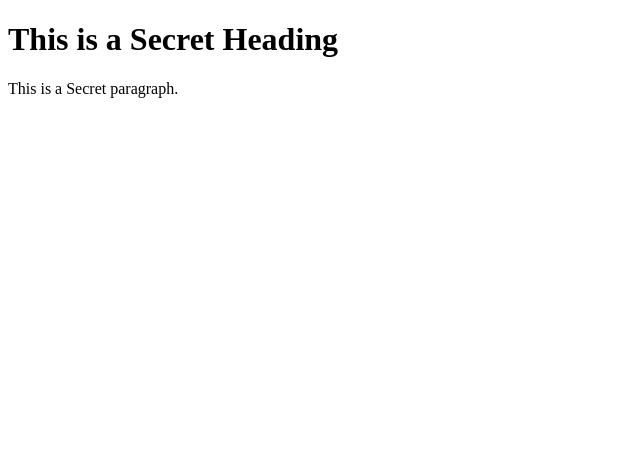
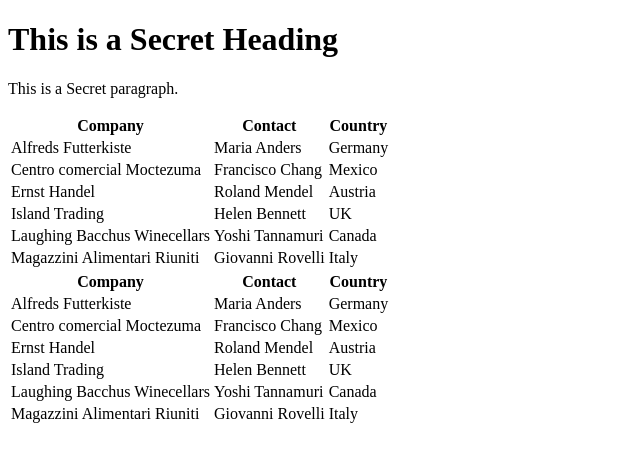
Before and after one commit to ehrar22/MySecretProject, a plain HTML site: page index.html in a window 1280 px wide. Shown: the whole page, without its empty margins (0-640 px from the left). Drawn offline with Linux system fonts and the light colour scheme.

Commit message:
Update index.html

```diff
--- a/index.html
+++ b/index.html
@@ -10,6 +10,79 @@
 <h1>This is a Secret Heading</h1>
 <p>This is a Secret paragraph.</p>
 
+ <table>
+  <tr>
+    <th>Company</th>
+    <th>Contact</th>
+    <th>Country</th>
+  </tr>
+  <tr>
+    <td>Alfreds Futterkiste</td>
+    <td>Maria Anders</td>
+    <td>Germany</td>
+  </tr>
+  <tr>
+    <td>Centro comercial Moctezuma</td>
+    <td>Francisco Chang</td>
+    <td>Mexico</td>
+  </tr>
+  <tr>
+    <td>Ernst Handel</td>
+    <td>Roland Mendel</td>
+    <td>Austria</td>
+  </tr>
+  <tr>
+    <td>Island Trading</td>
+    <td>Helen Bennett</td>
+    <td>UK</td>
+  </tr>
+  <tr>
+    <td>Laughing Bacchus Winecellars</td>
+    <td>Yoshi Tannamuri</td>
+    <td>Canada</td>
+  </tr>
+  <tr>
+    <td>Magazzini Alimentari Riuniti</td>
+    <td>Giovanni Rovelli</td>
+    <td>Italy</td>
+  </tr>
+</table><table>
+  <tr>
+    <th>Company</th>
+    <th>Contact</th>
+    <th>Country</th>
+  </tr>
+  <tr>
+    <td>Alfreds Futterkiste</td>
+    <td>Maria Anders</td>
+    <td>Germany</td>
+  </tr>
+  <tr>
+    <td>Centro comercial Moctezuma</td>
+    <td>Francisco Chang</td>
+    <td>Mexico</td>
+  </tr>
+  <tr>
+    <td>Ernst Handel</td>
+    <td>Roland Mendel</td>
+    <td>Austria</td>
+  </tr>
+  <tr>
+    <td>Island Trading</td>
+    <td>Helen Bennett</td>
+    <td>UK</td>
+  </tr>
+  <tr>
+    <td>Laughing Bacchus Winecellars</td>
+    <td>Yoshi Tannamuri</td>
+    <td>Canada</td>
+  </tr>
+  <tr>
+    <td>Magazzini Alimentari Riuniti</td>
+    <td>Giovanni Rovelli</td>
+    <td>Italy</td>
+  </tr>
+</table>
 
 
 </body>
```
